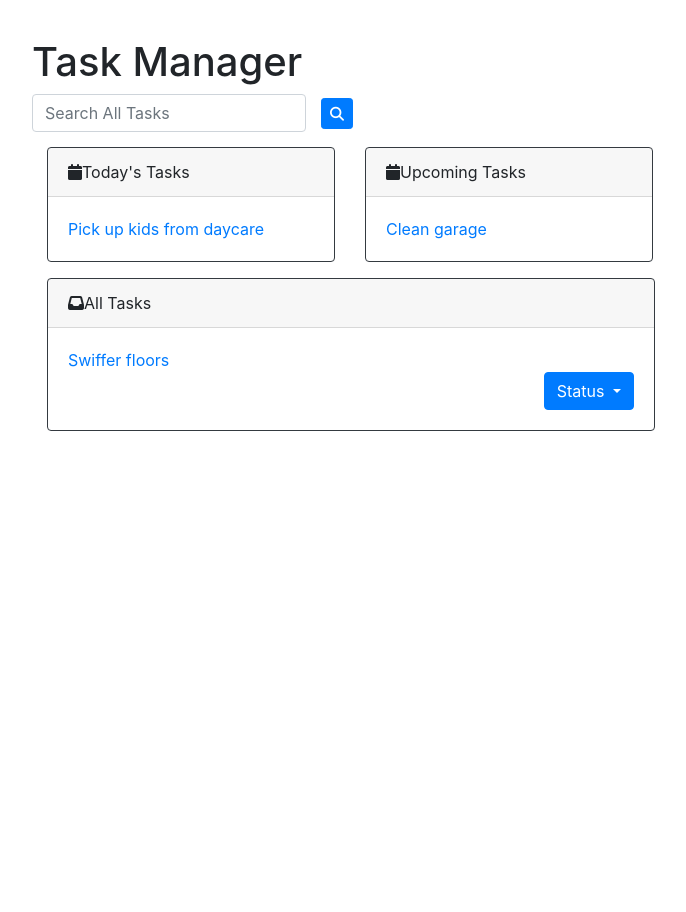
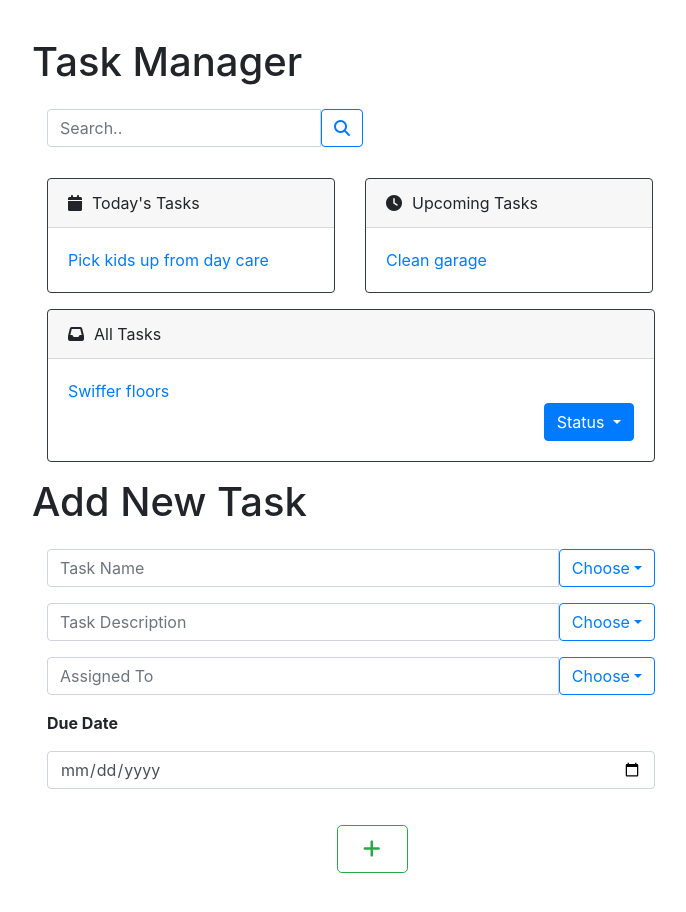
Before and after one commit to safiyac/Group-8-Sprint-1, a plain HTML site: page index.html in a window 1280 px wide. Shown: the whole page, without its empty margins (160-846 px from the left). Before the commit the page ends 800 px from the top, so only its background shows below. Drawn offline with nearby package versions, Linux system fonts and the light colour scheme.

Commit message:
Page 2 done

```diff
--- a/css/styles.css
+++ b/css/styles.css
@@ -2,7 +2,18 @@
 #dropdownMenuButton1{
   float: right;
 }
+#duedate{
+  width: 38rem;
+}
 
+#search{
+  width: 18rem;
+}
+
+.btn-outline-success{
+  margin-top: 20px;
+  margin-left: 290px;
+}
 .col{
   flex-basis: 0;
   flex-grow: 0;
@@ -13,3 +24,12 @@
 .container-fluid{
   padding: 3% 15% 7%;
 }
+
+.fa-solid{
+  padding-right: 10px;
+}
+
+.input-group{
+  width: 38rem;
+  flex-wrap: nowrap;
+}
--- a/index.html
+++ b/index.html
@@ -29,14 +29,19 @@
       <h1>Task Manager</h1>
 
       <!-- Search Bar -->
-      <div class="row g-3 align-items-center">
-        <div class="col-auto">
-          <input type="text" id="search" class="form-control" placeholder="Search All Tasks" aria-describedby="searchbox">
+      <div class="container">
+        <div class="row">
+          <div class="col-auto">
+            <div class="input-group mb-3" style="width: 18rem; flex-wrap: 0;">
+              <input type="text" id="search" class="form-control" placeholder="Search.." aria-describedby="searchbox">
+              <button class="btn btn-outline-primary" type="button" id="button-addon2"><i class="fa fa-search"></i></button>
+            </div>
+          </div>
         </div>
-        <button type="button" class="btn btn-primary btn-sm"><i class="fa fa-search"></i></button>
       </div>
 
-      <!-- Tasks Section -->
+
+      <!-- Page 1 Tasks Section -->
 
       <div class="container">
         <div class="row">
@@ -44,13 +49,13 @@
             <div class="card border-dark mb-3" style="width: 18rem">
               <div class="card-header"><i class="fa-solid fa-calendar"></i>Today's Tasks</div>
               <div class="card-body">
-                <a href="#" class="card-link">Pick up kids from daycare</a>
+                <a href="#" class="card-link">Pick kids up from day care</a>
               </div>
             </div>
           </div>
           <div class="col">
             <div class="card border-dark mb-3" style="width: 18rem">
-              <div class="card-header"><i class="fa-solid fa-calendar"></i>Upcoming Tasks</div>
+              <div class="card-header"><i class="fa-solid fa-clock"></i>Upcoming Tasks</div>
               <div class="card-body">
                 <a href="#" class="card-link">Clean garage</a>
               </div>
@@ -80,13 +85,74 @@
         </div>
       </div>
 
+      <!-- Page 2 Task Selector -->
+
+      <section id="tasks">
+
+        <h1>Add New Task</h1>
+
+        <div class="container">
+          <div class="input-group mb-3">
+            <input type="text" class="form-control" placeholder="Task Name" aria-label="Text input with dropdown button">
+            <button class="btn btn-outline-primary dropdown-toggle" type="button" data-bs-toggle="dropdown" aria-expanded="false">Choose</button>
+            <ul class="dropdown-menu dropdown-menu-end">
+              <li><a class="dropdown-item" href="#">Chores</a></li>
+              <li><a class="dropdown-item" href="#">Errands</a></li>
+              <li><a class="dropdown-item" href="#">Childcare</a></li>
+              <li>
+                <hr class="dropdown-divider">
+              </li>
+              <li><a class="dropdown-item" href="#">Other</a></li>
+            </ul>
+          </div>
+
+          <div class="input-group mb-3">
+            <input type="text" class="form-control" placeholder="Task Description" aria-label="Text input with dropdown button">
+            <button class="btn btn-outline-primary dropdown-toggle" type="button" data-bs-toggle="dropdown" aria-expanded="false">Choose</button>
+            <ul class="dropdown-menu dropdown-menu-end">
+              <li><a class="dropdown-item" href="#">Wash Dishes</a></li>
+              <li><a class="dropdown-item" href="#">Pick up groceries</a></li>
+              <li><a class="dropdown-item" href="#">Clean garage</a></li>
+              <li><a class="dropdown-item" href="#">Swiffer floors</a></li>
+              <li><a class="dropdown-item" href="#">Pick kids up from day care</a></li>
+              <li>
+                <hr class="dropdown-divider">
+              </li>
+              <li><a class="dropdown-item" href="#">Other</a></li>
+            </ul>
+          </div>
+
+          <div class="input-group mb-3">
+            <input type="text" class="form-control" placeholder="Assigned To" aria-label="Text input with dropdown button">
+            <button class="btn btn-outline-primary dropdown-toggle" type="button" data-bs-toggle="dropdown" aria-expanded="false">Choose</button>
+            <ul class="dropdown-menu dropdown-menu-end">
+              <li><a class="dropdown-item" href="#">Safiya</a></li>
+              <li><a class="dropdown-item" href="#">Jaida</a></li>
+              <li><a class="dropdown-item" href="#">Hareg</a></li>
+              <li><a class="dropdown-item" href="#">Hanna</a></li>
+              <li><a class="dropdown-item" href="#">ChiChi</a></li>
+              <li>
+                <hr class="dropdown-divider">
+              </li>
+              <li><a class="dropdown-item" href="#">Other</a></li>
+            </ul>
+          </div>
+          <p><strong>Due Date</strong></p>
+          <div class="input-group mb-3">
+            <input type="date" class="form-control" id="duedate" name="duedate">
+          </div>
+          <button type="button" class="btn btn-outline-success btn-lg" style="padding-left: 25px"><i class="fa-solid fa-plus"></i></button>
+
+
+        </div>
 
 
 
 
 
 
-      <!-- Optional JavaScript -->
-      <!-- jQuery first, then Popper.js, then Bootstrap JS -->
+
+
+
 
 </html>
```
